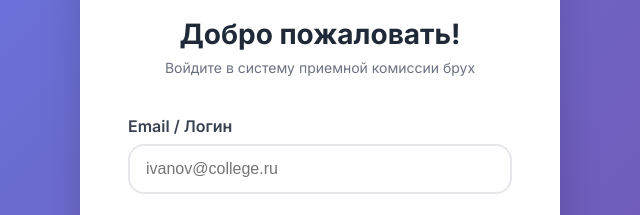
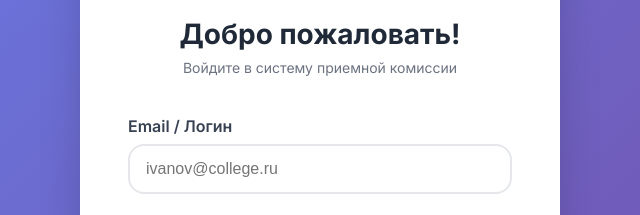
Before and after one commit to oldikus/priem_pkgod, a plain HTML site: page login.html in a window 1280 px wide. Shown: the part 217-432 px from the top of the page, 320-960 px from the left. Drawn offline with Linux system fonts and the light colour scheme.

Commit message:
Update login.html

```diff
--- a/login.html
+++ b/login.html
@@ -149,7 +149,7 @@
                     </svg>
                 </div>
                 <h2>Добро пожаловать!</h2>
-                <p>Войдите в систему приемной комиссии брух</p>
+                <p>Войдите в систему приемной комиссии</p>
             </div>
 
             <div id="alert" class="alert"></div>
```
